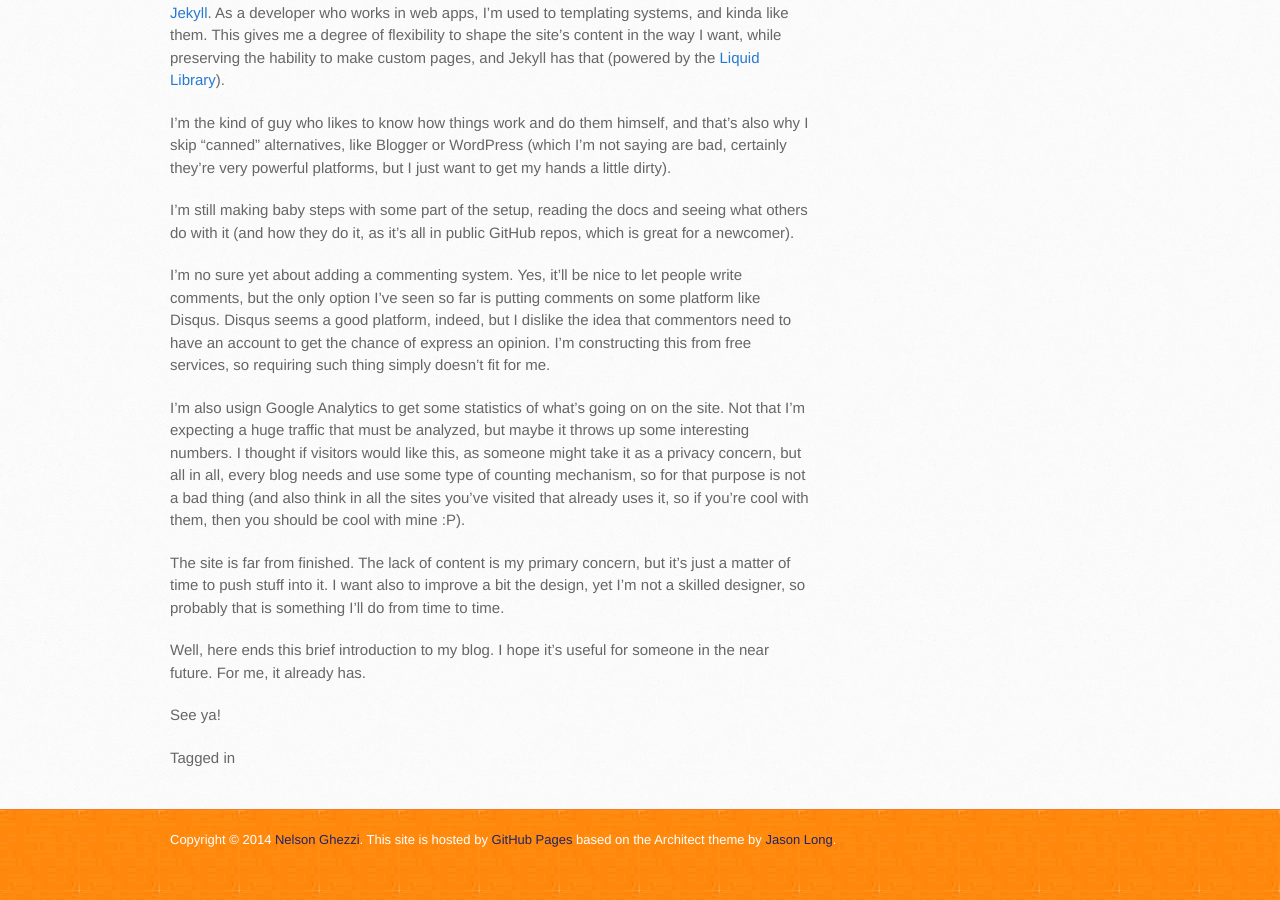
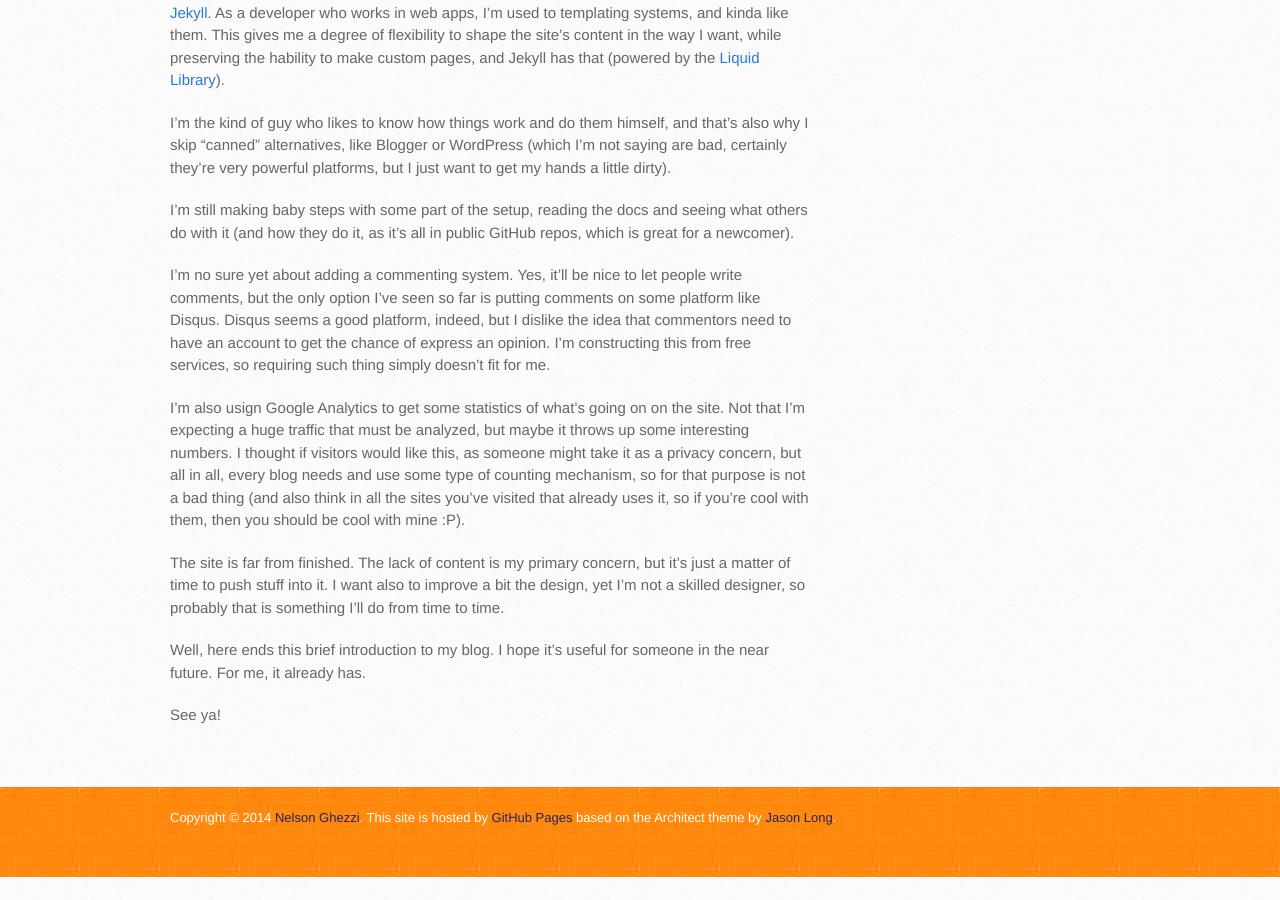
Before and after one commit to nelsonghezzi/nelsonghezzi.github.io, a Jekyll site: the page built from _posts/2014-03-23-first-post.markdown, in a window 1280 px wide and 900 px high, scrolled down 737 px. Built offline with Jekyll 4.4.1, drawn with Linux system fonts in a browser that asks for light colours; comment, search, counter and statistics services are not loaded; after the commit the page ends 1614 px from its top, so only the background shows below that.

Commit message:
Fixes #6

```diff
--- a/_layouts/post.html
+++ b/_layouts/post.html
@@ -12,7 +12,8 @@
     </section>
     <h1 id="post-title" class="post-title"><a href="{{ post.url }}">{{ page.title }}</a></h1>
     <div class="body">{{ content }}</div>
-    {% if page.tags %}
+    {% assign tags_length = page.tags | size %}
+    {% if tags_length > 0 %}
     <section class="tags">
         <span>Tagged in</span>
         {% for tag in page.tags | split: ',' %}
```
